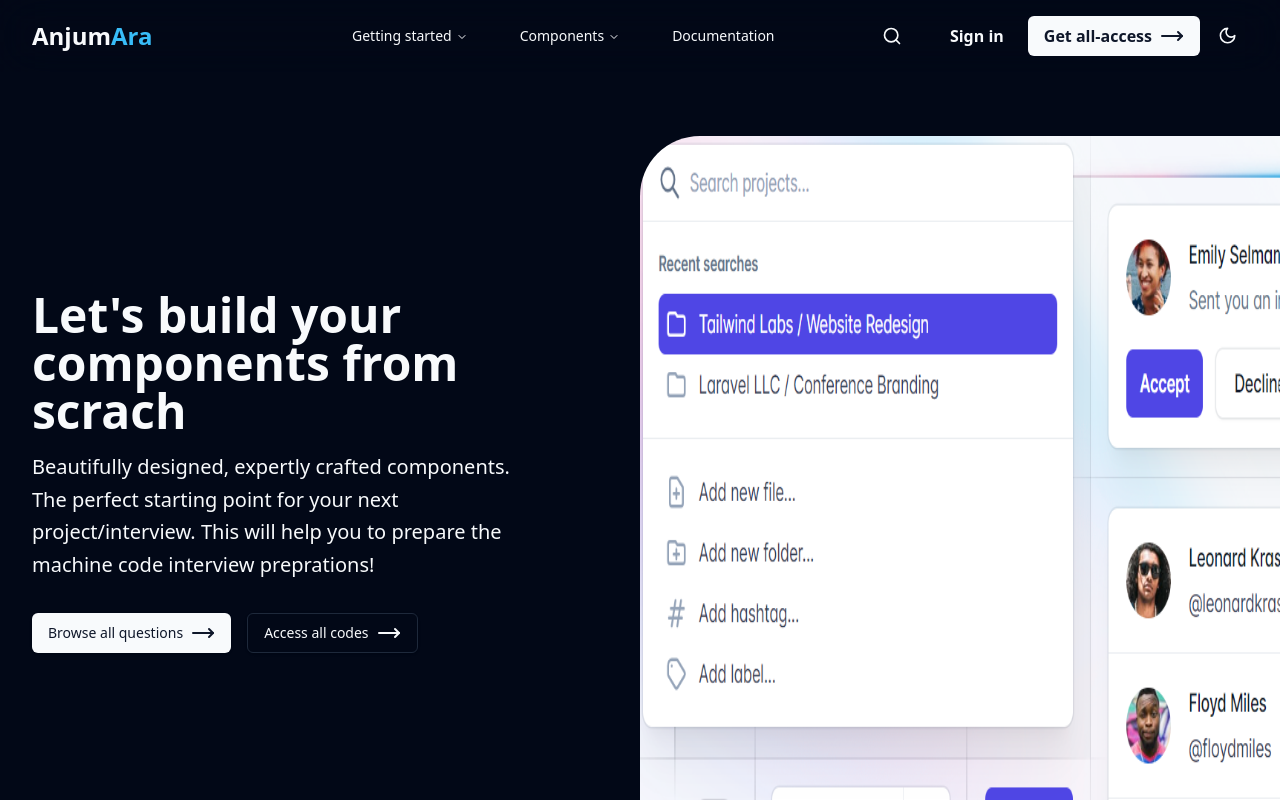
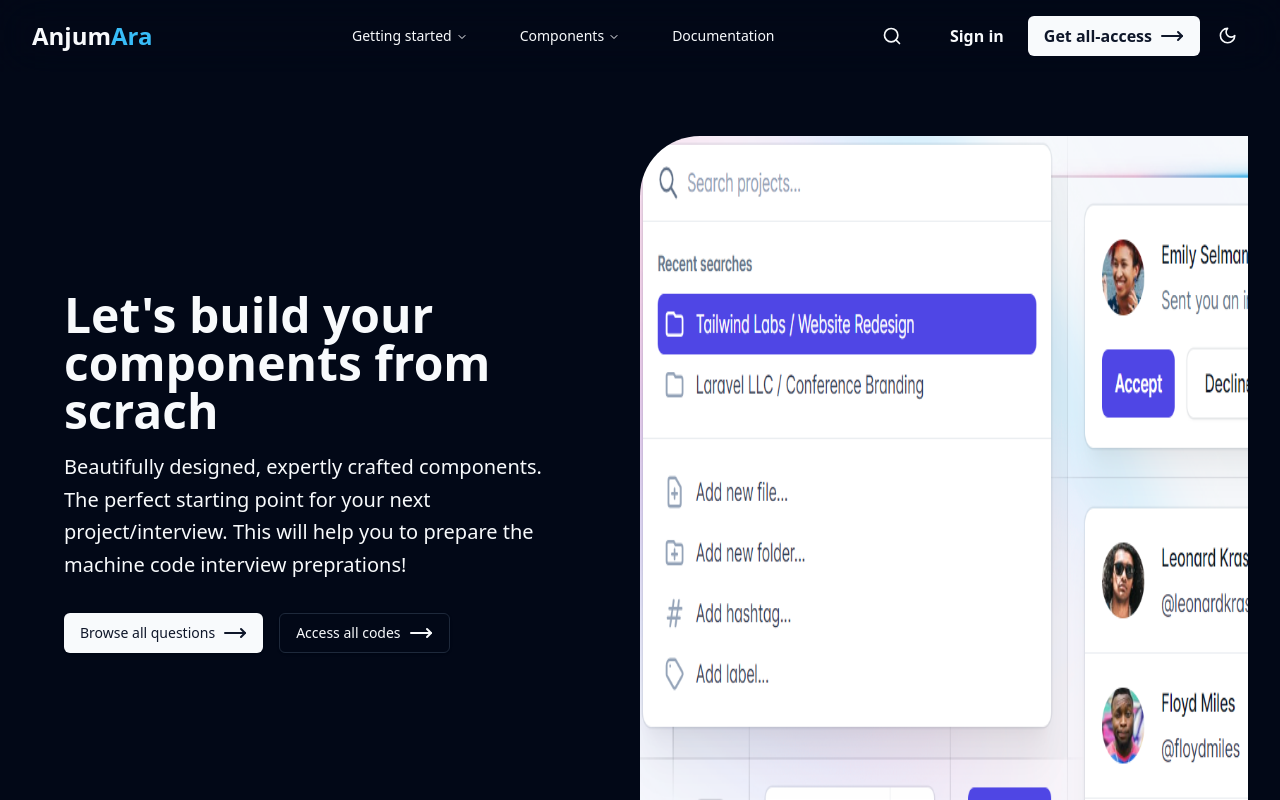
Before and after one commit to mddanish867/anjumara-saas-application, a React (Vite) app: page / in a window 1280 px wide. Shown: the top 800 px of the page. Built offline with nearby package versions, Linux system fonts and the light colour scheme.

Commit message:
modified the layout

```diff
--- a/src/Pages/Hero/Banner.tsx
+++ b/src/Pages/Hero/Banner.tsx
@@ -14,7 +14,7 @@ function Banner() {
         <div className="absolute inset-0 sm:bg-transparent sm:from-white/95 sm:to-white/25 ltr:sm:bg-gradient-to-r rtl:sm:bg-gradient-to-l"></div>
 
         <div className="relative mx-auto max-w-screen-xl px-4 py-32 sm:px-6 lg:flex lg:h-screen lg:items-center lg:px-8">
-          <div className="max-w-3xl text-left ltr:sm:text-left rtl:sm:text-right">
+          <div className="w-full text-left ltr:sm:text-left rtl:sm:text-right">
             <h1 className="text-3xl font-extrabold sm:text-5xl">
               Let's build your
               <strong className="block font-extrabold">
--- a/src/Pages/Hero/Recent.tsx
+++ b/src/Pages/Hero/Recent.tsx
@@ -49,7 +49,7 @@ function Recent() {
   const { name, link, img, description } = navigation[activeTab];
 
   return (
-    <div className="max-w-screen-xl mx-auto px-4 pt-4 md:px-8 mt-10">
+    <div className="w-full mx-auto px-4 pt-4 md:px-8 mt-10">
       <div className="max-w-lg">
         <h1 className="text-3xl font-extrabold sm:text-5xl">
           Beautifully crafted UI components, ready for your next project.
--- a/src/layout/Layout.tsx
+++ b/src/layout/Layout.tsx
@@ -6,7 +6,7 @@ const Layout = () => {
   return (
     <div className="flex flex-col min-h-screen">
       <Navbar />
-      <div className="-mt-14 mx-auto flex-1">
+      <div className="container -mt-14 mx-auto flex-1">
         <Outlet />  {/* Use Outlet to render the matched child routes */}
       </div>
       <Footer />
```
